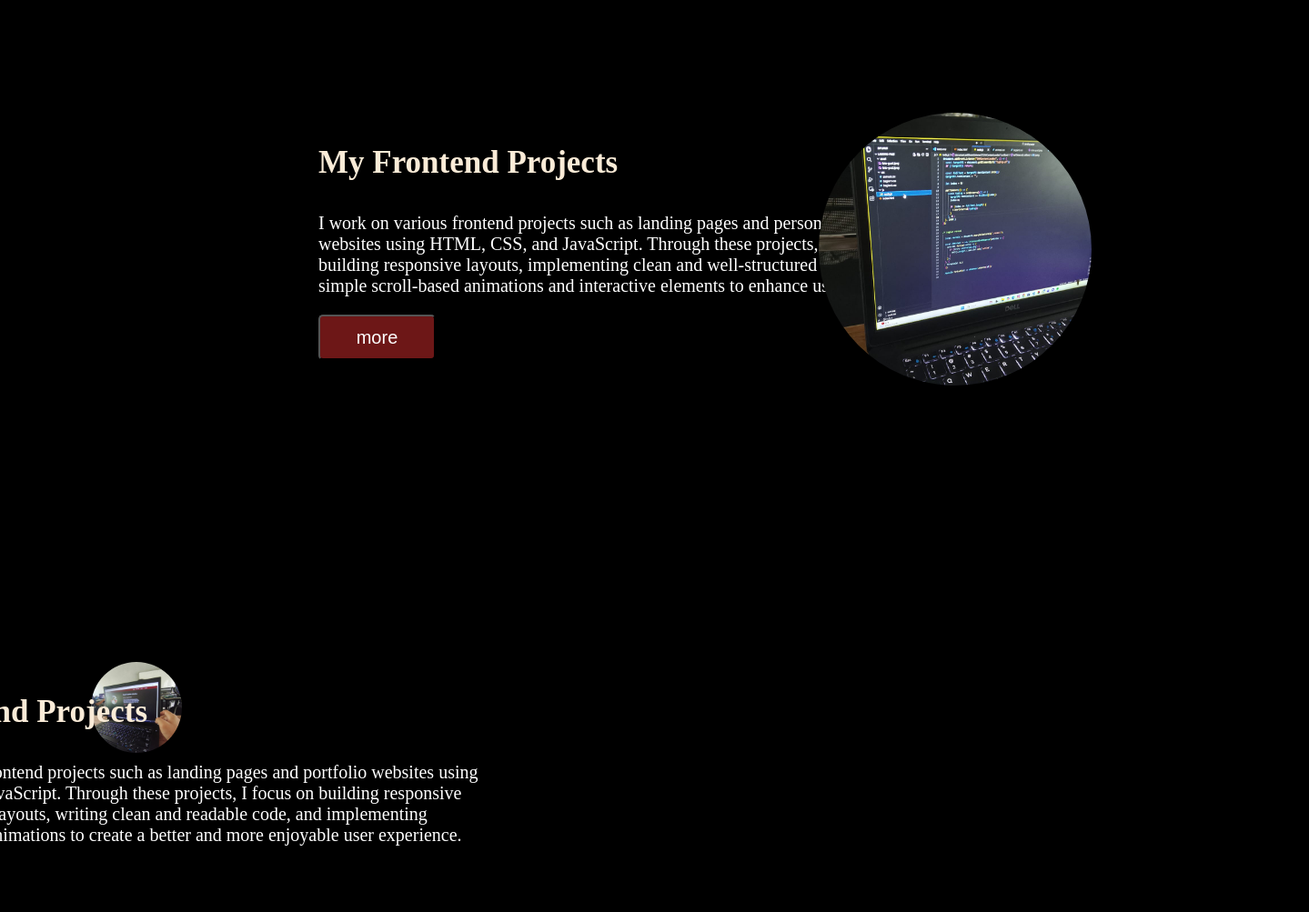
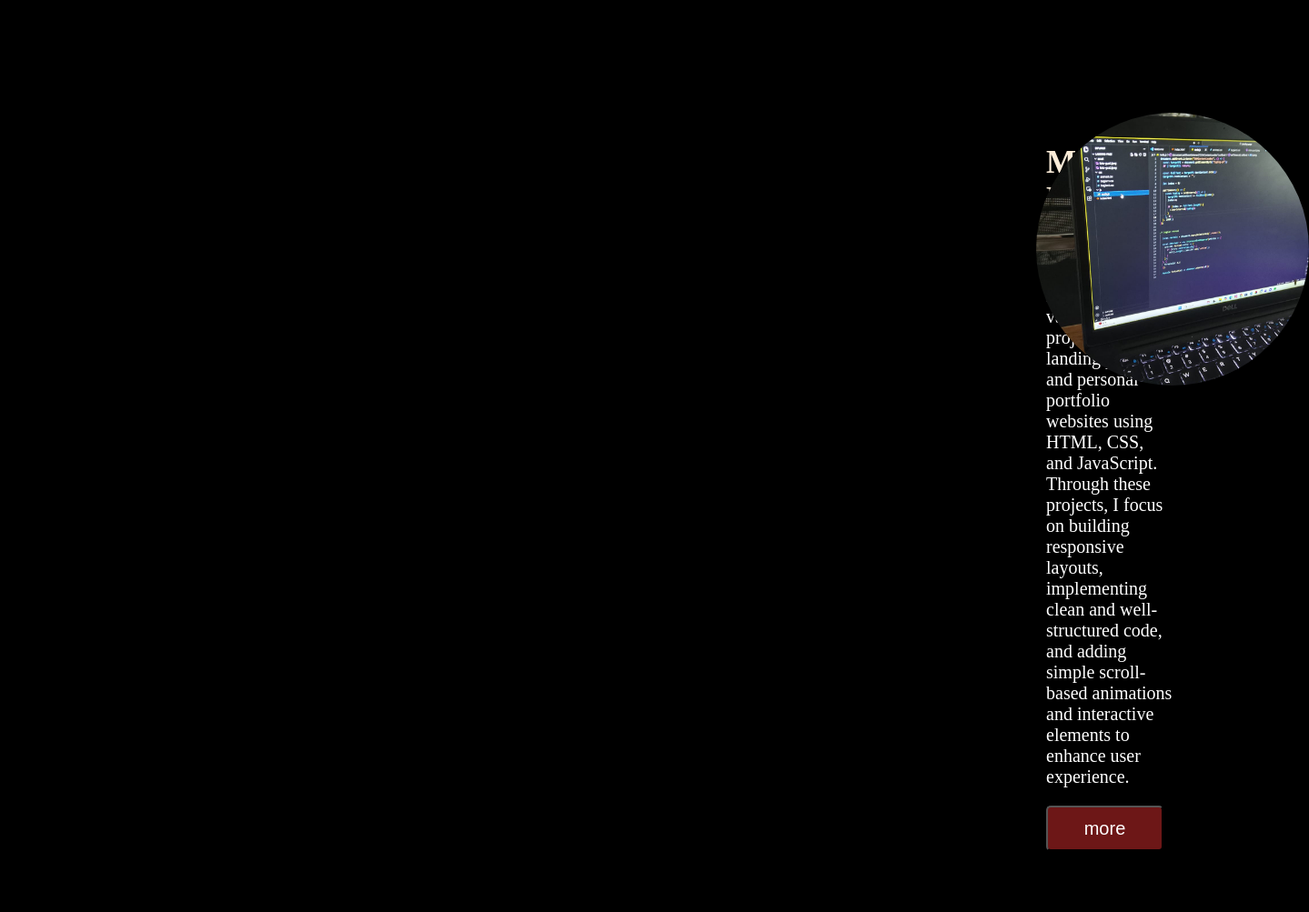
Before and after one commit to hanifalhadisy/my-landing-page, a plain HTML site: page index.html in a window 1280 px wide. Shown: the part 1900-2903 px from the top of the page at 91% size, 1439 px wide, since content can reach past the window. Drawn offline with Linux system fonts and the light colour scheme.

Commit message:
Update bagian2.css

```diff
--- a/css/bagian2.css
+++ b/css/bagian2.css
@@ -65,7 +65,7 @@ h2{
 
 .about-2-text{
     text-wrap: balance;
-    padding-left: 200px;
+    padding-left: 1000px;
     max-width: 800px;
     transform: translateX(150px);
 }
```
